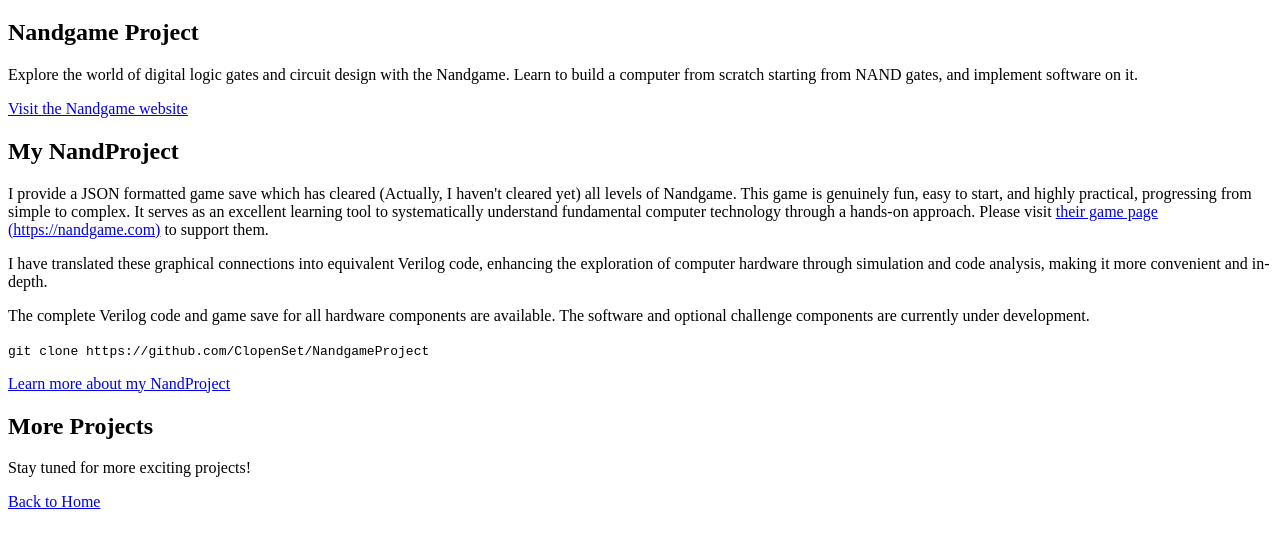
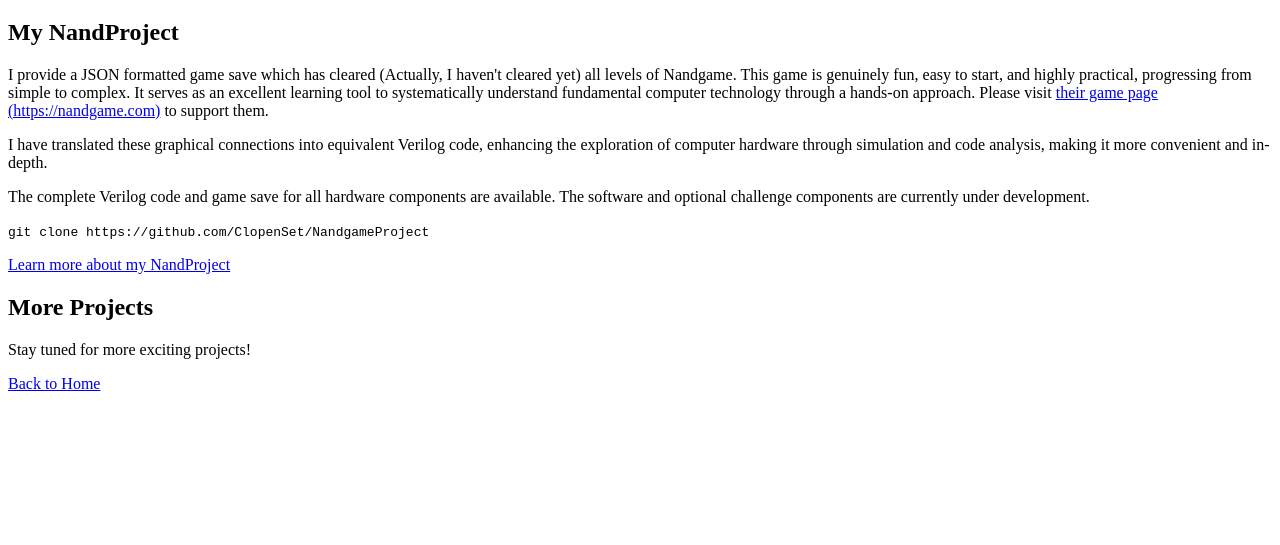
Before and after one commit to ClopenSet/ClopenSet.github.io, a plain HTML site: page projects.html in a window 1280 px wide. Shown: the part 61-606 px from the top of the page. Drawn offline with Linux system fonts and the light colour scheme.

Commit message:
Nand Changed

```diff
--- a/projects.html
+++ b/projects.html
@@ -7,12 +7,6 @@
 </head>
 <body>
     <h1>Projects</h1>
-    <section>
-        <h2>Nandgame Project</h2>
-        <p>Explore the world of digital logic gates and circuit design with the Nandgame. Learn to build a computer from scratch starting from NAND gates, and implement software on it.</p>
-        <p><a href="https://nandgame.com/">Visit the Nandgame website</a></p>
-    </section>
-
     <section>
         <h2>My NandProject</h2>
         <p>I provide a JSON formatted game save which has cleared (Actually, I haven't cleared yet) all levels of Nandgame. This game is genuinely fun, easy to start, and highly practical, progressing from simple to complex. It serves as an excellent learning tool to systematically understand fundamental computer technology through a hands-on approach. Please visit <a href="https://nandgame.com/">their game page (https://nandgame.com)</a> to support them.</p>
```
Also changed, not shown: 1 other file.
